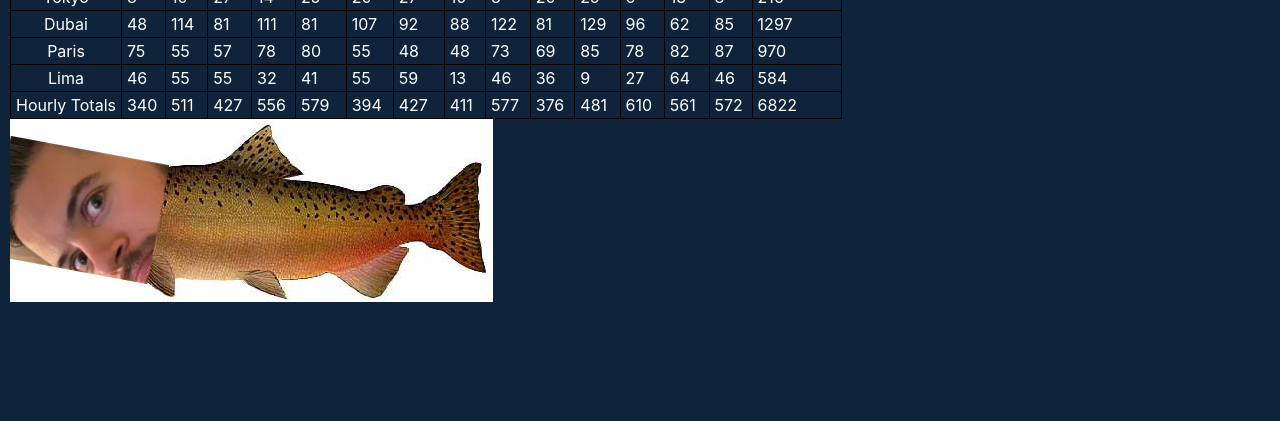
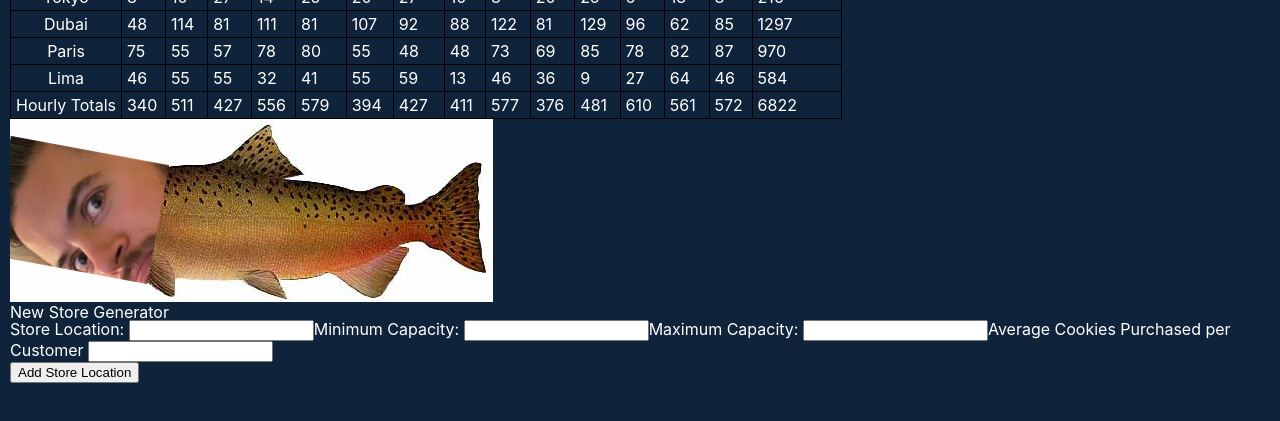
Before and after one commit to DocHolliday13x/cookie-stand, a plain HTML site: page sales.html in a window 1280 px wide. Shown: the part 287-708 px from the top of the page. Drawn offline with Linux system fonts and the light colour scheme.

Commit message:
added html code for user input form

```diff
--- a/js/app.js
+++ b/js/app.js
@@ -8,8 +8,11 @@
 // ********** GLOBALS **********
 // console.log('hello world'); <-- proof of life
 let hoursOfOperation = ['6am', '7am', '8am', '9am', '10am', '11am', '12pm', '1pm', '2pm', '3pm', '4pm', '5pm', '6pm', '7pm'];
+// window to DOM
+let salesSection = document.getElementById('sales-section');
+// TODO: grab elmement by id from salse.html
+let salesForm = document.getElementById('salesForm');
 
-let salesSection = document.getElementById('sales-section');
 
 let table = document.createElement('table');
 salesSection.appendChild(table);
--- a/sales.html
+++ b/sales.html
@@ -36,7 +36,27 @@
 
 
   <section id = "sales-section">Sales Section</section>
-  <div></div>
+  <div>
+    <form id = "salesForm">
+
+    <fieldset>
+      <legend id = "form-title">New Store Generator</legend>
+
+      <label for = "store-location">Store Location:</label>
+      <input type = "text" id = "store-location" name = "store-location"
+
+      <label for = "minCap">Minimum Capacity:</label>
+      <input type = "text" id = "minCap" name = "minCap"
+
+      <label for = "maxCap">Maximum Capacity:</label>
+      <input type = "text" id = "maxCap" name = "maxCap"
+
+      <label for = "custPurchase">Average Cookies Purchased per Customer</label>
+      <input type = "number" id = "custAvgPurchase" name = "custAvgPurchase">
+    </fieldset>
+    <button>Add Store Location</button>
+    </form>
+  </div>
 <script src = "js/app.js"></script>
 
 </body>
```
